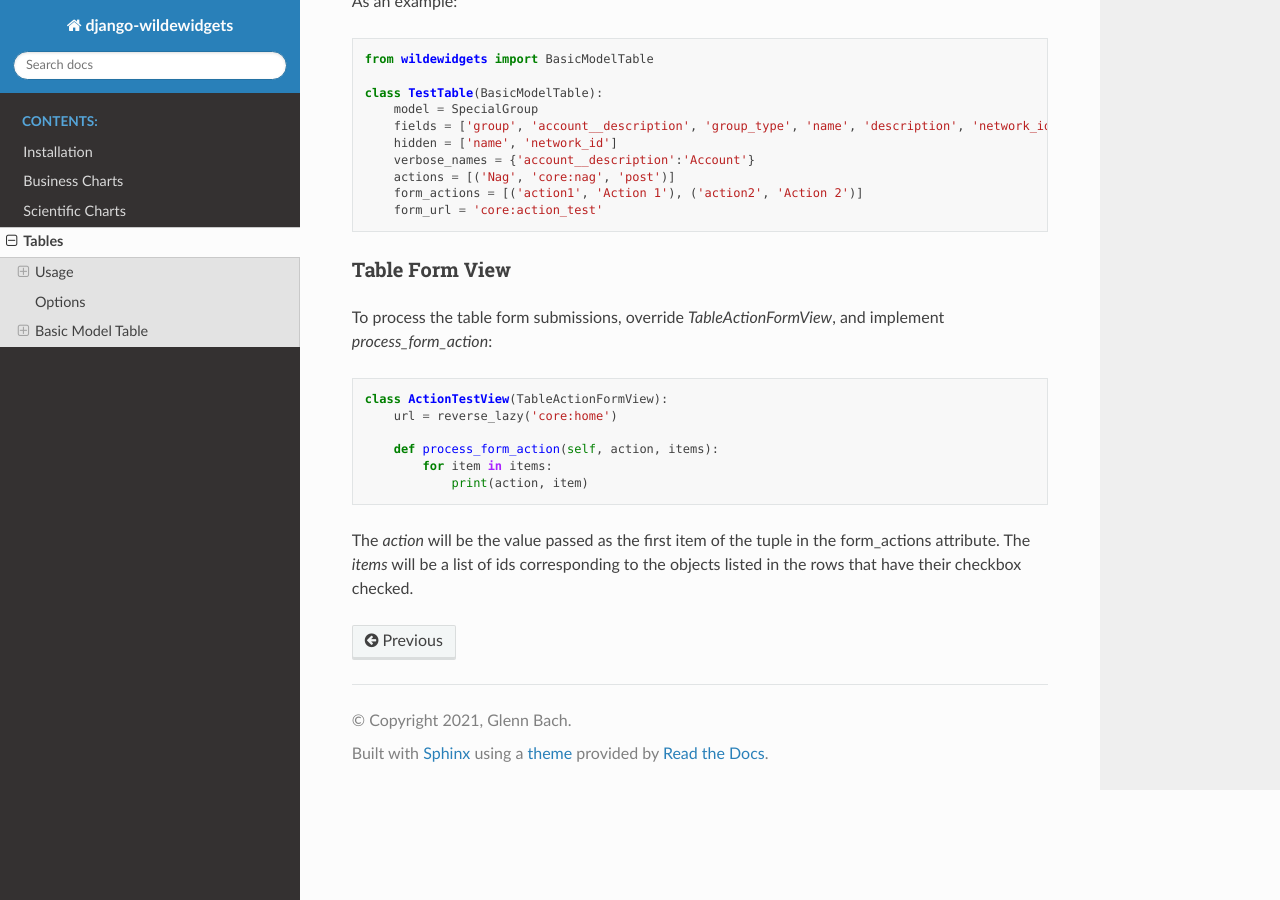
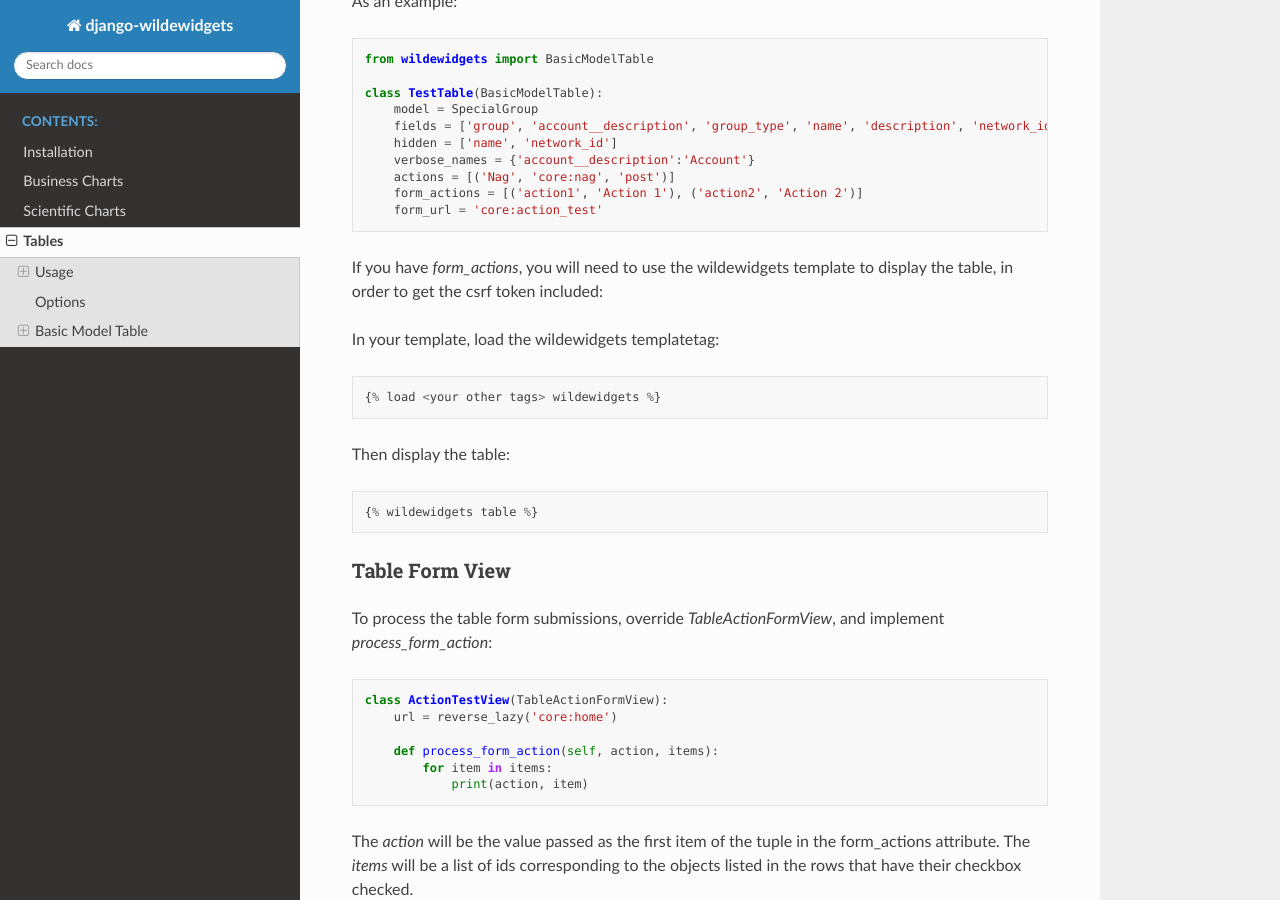
Before and after one commit to caltechads/django-wildewidgets, a Sphinx documentation site: the page built from docs/tables.rst, in a window 1280 px wide and 900 px high, scrolled down 4663 px. Built offline with Sphinx 7.4.7 and the Read the Docs theme 2.0.0, drawn with Linux system fonts in a browser that asks for light colours; some of the changed text lies outside the part shown.

Commit message:
doc - use wildewidgets templatetag if there are any forms in the table

```diff
--- a/docs/tables.rst
+++ b/docs/tables.rst
@@ -30,7 +30,7 @@ and define the table in your view::
             kwargs['table'] = table
             return super().get_context_data(**kwargs)
 
-In your template, display the chart::
+In your template, display the table::
 
     {{table}}
 
@@ -67,7 +67,7 @@ In your view code, use this class instead::
             kwargs['table'] = TestTable()
             return super().get_context_data(**kwargs)
 
-In your template, display the chart::
+In your template, display the table::
 
     {{table}}
 
@@ -213,6 +213,16 @@ As an example::
             form_actions = [('action1', 'Action 1'), ('action2', 'Action 2')]
             form_url = 'core:action_test'
 
+If you have `form_actions`, you will need to use the wildewidgets template to display the table, in order to get the csrf token included:
+
+In your template, load the wildewidgets templatetag::
+
+    {% load <your other tags> wildewidgets %}
+
+Then display the table::
+
+    {% wildewidgets table %}
+
 Table Form View
 ---------------
 
```
